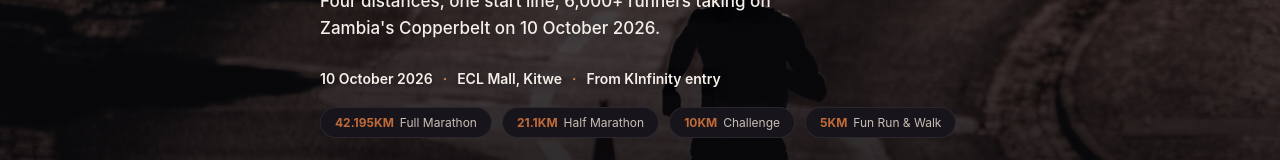
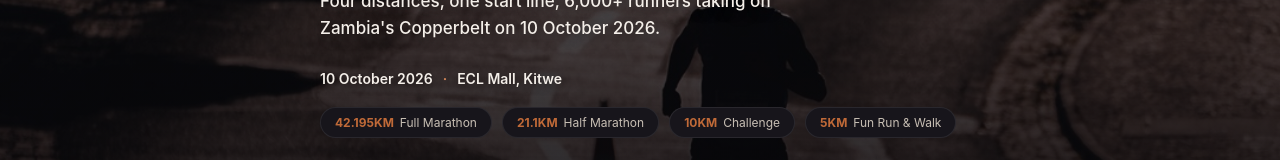
Before and after one commit to patiwadannymhango/copperbelt-marathon-site, a React (Vite) app: page / in a window 1280 px wide. Shown: the part 435-595 px from the top of the page. Built offline with nearby package versions, Linux system fonts and the light colour scheme; no server answers.

Commit message:
Update Home.tsx

```diff
--- a/src/pages/Home.tsx
+++ b/src/pages/Home.tsx
@@ -67,8 +67,8 @@ export default function Home() {
             <span>{EVENT.date}</span>
             <span className="dot">·</span>
             <span>{EVENT.venue}</span>
-            <span className="dot">·</span>
-            <span>{lowestFee ? `From K${lowestFee} entry` : 'Loading entry fees…'}</span>
+            {/* <span className="dot">·</span>
+            <span>{lowestFee ? `From K${lowestFee} entry` : 'Loading entry fees…'}</span> */}
           </div>
 
           <div className="hero-distances">
```
